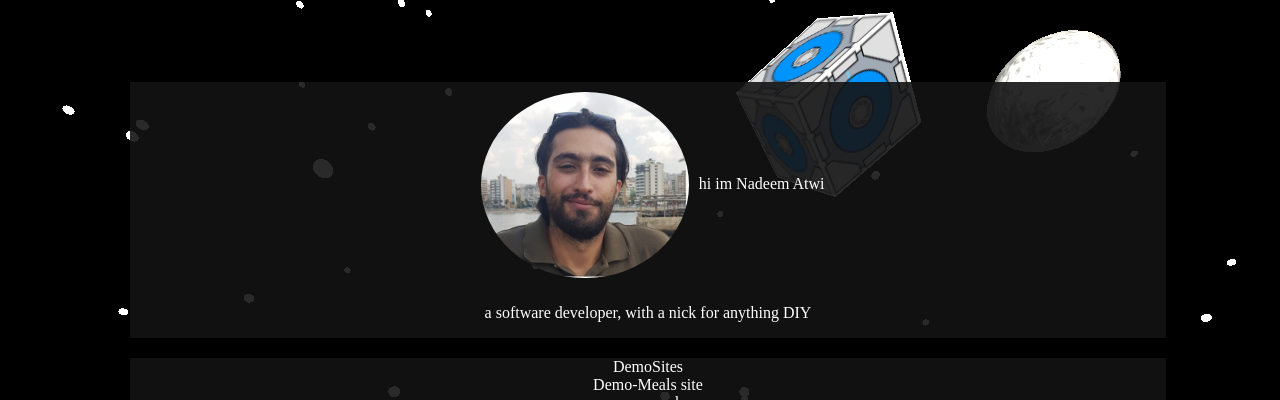
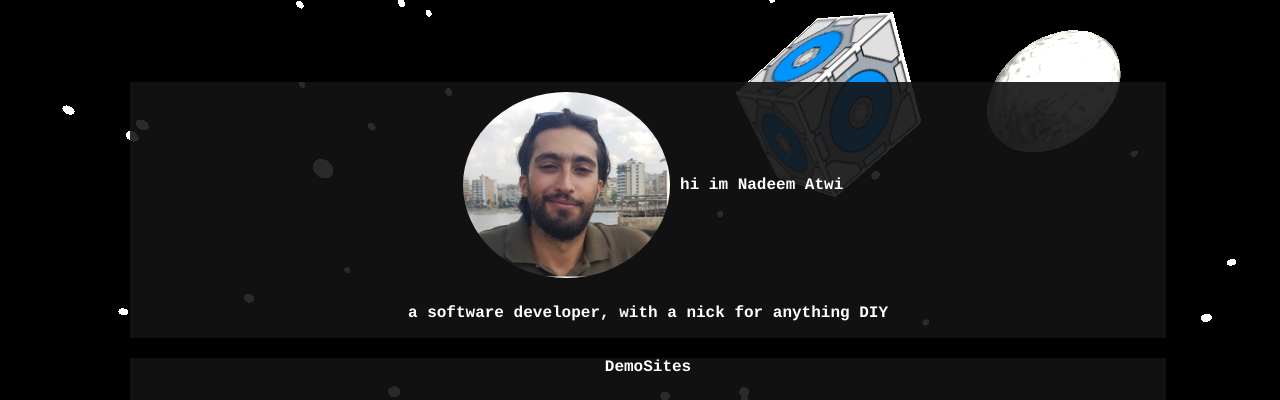
Before and after one commit to Nadeem-Atwi/Nadeem-Atwi.github.io, a website built with Vite: page index.html in a window 1280 px wide. Shown: the top 400 px of the page. Built offline with nearby package versions, Linux system fonts and the light colour scheme; animation ran at ten frames a second; files whose address does not match are found by name; a web font is replaced by a local one.

Commit message:
Update style.css

```diff
--- a/style.css
+++ b/style.css
@@ -1,13 +1,22 @@
 @import url("https://use.typekit.net/jmk3xov.css");
+body {
+  font-family: Courier, sans-serif;
+  font-weight: 700;
+  font-style: normal;
+}
 a {
   color: white;
-  text-decoration: none;
+  text-decoration: underline;
 }
+/* .links {
+  text-decoration: underline;
+} */
 .links:hover {
   color: blue;
 }
 img {
   width: 20%;
+  height: 50%;
   border-radius: 50%;
   padding: 10px;
   vertical-align: middle;
@@ -53,3 +62,16 @@ canvas {
   min-height: 150px;
   flex-grow: 1;
 }
+
+.flex-containerList {
+  display: flex;
+  align-items: stretch;
+}
+
+.flex-containerList > div {
+  color: white;
+  margin: 10px;
+  text-align: center;
+  line-height: 75px;
+  font-size: 30px;
+}
```
